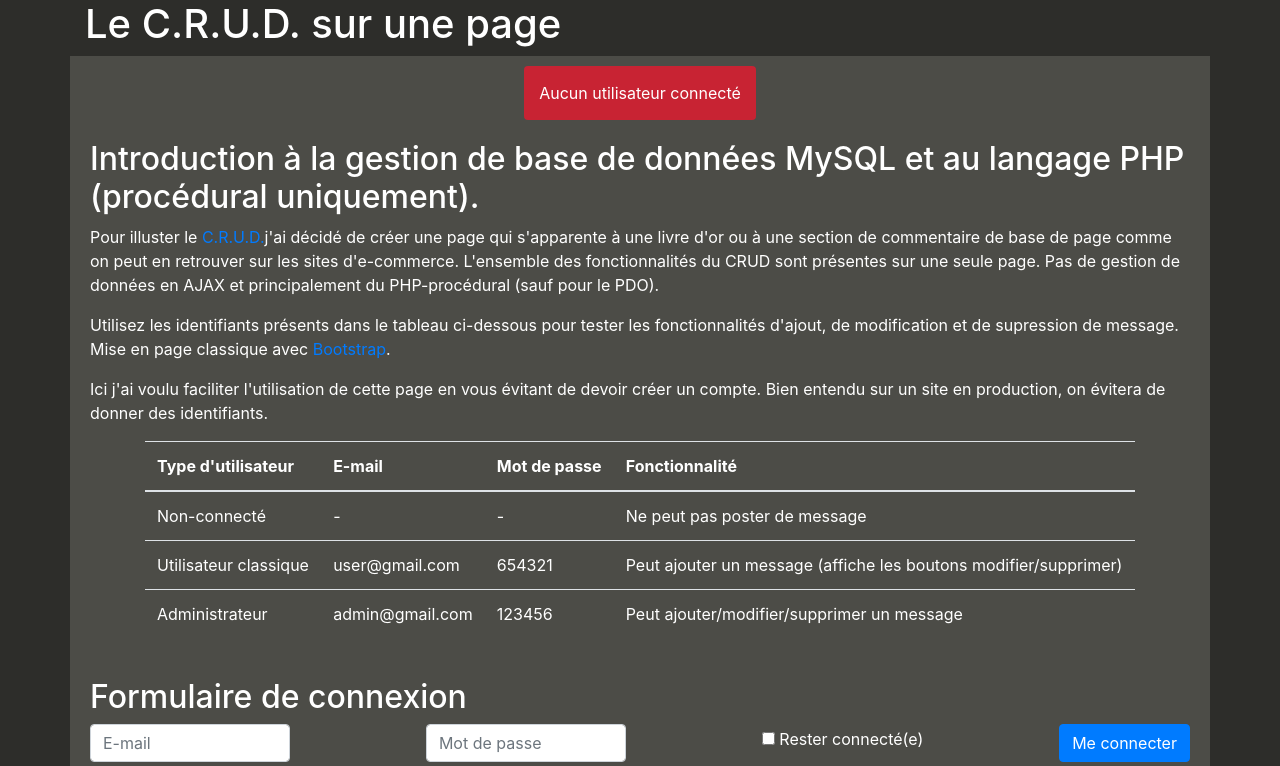
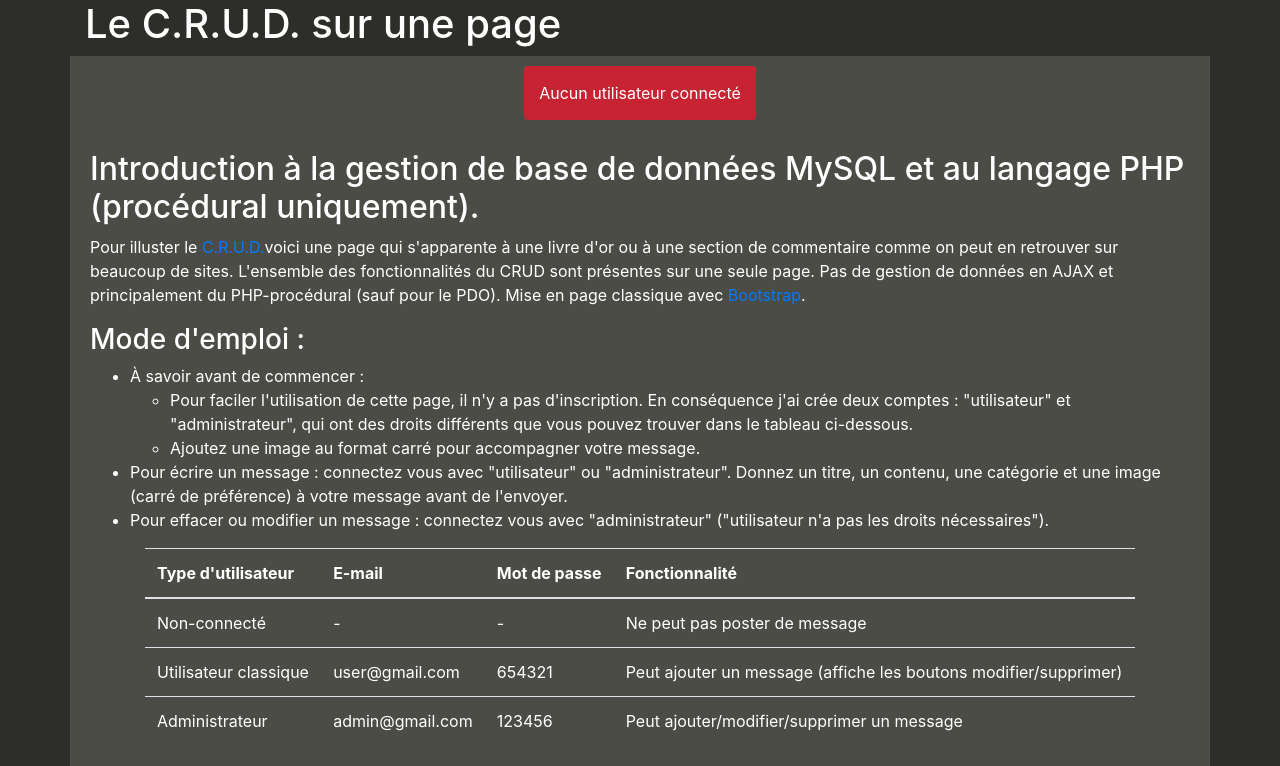
Before and after one commit to MM12300/Projet-3, a PHP site: page / in a window 1280 px wide. Shown: the top 766 px of the page. Run offline with PHP 8.4, Linux system fonts and the light colour scheme; data comes from the database, SQL or seed files in the repository; data that the repository does not hold is empty.

Commit message:
mise en page des erreurs

```diff
--- a/index.php
+++ b/index.php
@@ -1,6 +1,4 @@
 <!-- Toute information relative à ce projet (commentaires du code) trouvable dans le projet blog -->
-
-
 
 <?php
 $title = '';
@@ -11,12 +9,6 @@ $alertAdminRequired = '';
 $connected = '';
 $alertConnexion = '';
 $erreurs = [];
-
-//die(var_dump($_SESSION['errors']));
-
-
-
-
 
 //SESSION
 session_start();
@@ -270,7 +262,6 @@ if (isset($_GET['edit']) && !empty($_GET['edit'])) {
         } else {
             header('Location: index.php');
             $erreurs[] = "Vous ne pouvez pas effectuer cette action car vous n'êtes pas administrateur";
-
         }
     }
     //************************************************************************************************************************************************************************************************** */
@@ -295,7 +286,7 @@ if (isset($_GET['edit']) && !empty($_GET['edit'])) {
                     }
 
                     //***CONDITION : content should be 30chars minimum
-                if ((strlen($titre) < 3) || (strlen($contenu) > 30)) {
+                    if ((strlen($titre) < 3) || (strlen($titre) > 30)) {
                         $erreurs[] = "Le titre doit contenir entre 3 et 30 caractères";
                     }
 
@@ -326,12 +317,13 @@ if (isset($_GET['edit']) && !empty($_GET['edit'])) {
                                 echo "Le fichier a été uploadé";
                             }
                             thumb(300, $image_name);
+                        } else {
+                            $erreurs[] = "Vous devez ajouter une image pour accompagner votre message";
                         }
                     }
 
 
-
-                    if (isset($errors)) {
+                    if ($erreurs == null) {
                         ////*****CREATE : `messages_categories` */
                         $sql = 'INSERT INTO `messages` (`title`,`content`, `featured_image`, `users_id`) VALUES (:titre, :contenu, :image, :user_id);';
                         $query = $db->prepare($sql); //Prepare method
@@ -352,7 +344,7 @@ if (isset($_GET['edit']) && !empty($_GET['edit'])) {
 
                         header('Location: index.php');
                     };
-                }else {
+                } else {
                     $erreurs[] = "Attention il faut indiquer un titre, des catégories et un contenu pour écrire un message2";
                 }
             } else {
@@ -380,17 +372,10 @@ if (isset($_GET['edit']) && !empty($_GET['edit'])) {
 </head>
 
 <body class="container">
+    <!--* *************************************** TITLE -->
     <h1>Le C.R.U.D. sur une page</h1>
     <header class="row">
-        <!-- ----------------- ERRORS -->
-
-
-        <?php if (!empty($erreurs)) : ?>
-        <?php foreach ($erreurs as $erreur) : ?>
-        <div> Attention vous avez un problème : <?= $erreur ?> </div>
-        <?php endforeach; ?>
-        <?php endif; ?>
-
+        <!-- -----------------WHO IS CONNECTED -------------------------->
         <?php
         if (isset($_SESSION)) : ?>
         <?php
@@ -398,12 +383,12 @@ if (isset($_GET['edit']) && !empty($_GET['edit'])) {
         <?php
                 $roles = json_decode($_SESSION['user']['roles']);
                 if (in_array('ROLE_ADMIN', $roles) || in_array('ROLE_USER', $roles)) : ?>
-        <div id="alerts">
+        <div class="alerts">
             <p><?= $_SESSION['user']['name'] ?> est connecté</p>
         </div>
         <?php endif ?>
         <?php else : ?>
-        <div id="alerts">
+        <div class="alerts">
             <p>Aucun utilisateur connecté</p>
         </div>
         <?php endif ?>
@@ -412,9 +397,29 @@ if (isset($_GET['edit']) && !empty($_GET['edit'])) {
 
         <div id="intro">
             <h2>Introduction à la gestion de base de données MySQL et au langage PHP (procédural uniquement).</h2>
-            <p>Pour illuster le <a href="https://en.wikipedia.org/wiki/Create,_read,_update_and_delete">C.R.U.D.</a>j'ai décidé de créer une page qui s'apparente à une livre d'or ou à une section de commentaire de base de page comme on peut en retrouver sur les sites d'e-commerce. L'ensemble des fonctionnalités du CRUD sont présentes sur une seule page. Pas de gestion de données en AJAX et principalement du PHP-procédural (sauf pour le PDO).</p>
-            <p>Utilisez les identifiants présents dans le tableau ci-dessous pour tester les fonctionnalités d'ajout, de modification et de supression de message. Mise en page classique avec <a href="https://getbootstrap.com">Bootstrap</a>.</p>
-            <p>Ici j'ai voulu faciliter l'utilisation de cette page en vous évitant de devoir créer un compte. Bien entendu sur un site en production, on évitera de donner des identifiants. </p>
+            <p>Pour illuster le <a href="https://en.wikipedia.org/wiki/Create,_read,_update_and_delete">C.R.U.D.</a>voici une page qui s'apparente à une livre d'or ou à une section de commentaire comme on peut en retrouver sur beaucoup de sites. L'ensemble des fonctionnalités du CRUD sont présentes sur une seule page. Pas de gestion de données en AJAX et principalement du PHP-procédural (sauf pour le PDO). Mise en page classique avec <a href="https://getbootstrap.com">Bootstrap</a>.</p>
+            <h3>Mode d'emploi : </h3>
+            <ul>
+                <li>
+                    À savoir avant de commencer :
+                    <ul>
+                        <li>
+                            Pour faciler l'utilisation de cette page, il n'y a pas d'inscription. En conséquence j'ai crée deux comptes : "utilisateur" et "administrateur", qui ont des droits différents que vous pouvez trouver dans le tableau ci-dessous.
+                        </li>
+                        <li>
+                            Ajoutez une image au format carré pour accompagner votre message.
+                        </li>
+                    </ul>
+                </li>
+                <li>
+                    Pour écrire un message : connectez vous avec "utilisateur" ou "administrateur". Donnez un titre, un contenu, une catégorie et une image (carré de préférence) à votre message avant de l'envoyer.
+                </li>
+                <li>
+                    Pour effacer ou modifier un message : connectez vous avec "administrateur" ("utilisateur n'a pas les droits nécessaires").
+                </li>
+            </ul>
+            <!-- <p>Mode d'emploi : Utilisez les identifiants présents dans le tableau ci-dessous pour tester les fonctionnalités d'ajout, de modification et de supression de message.</p> -->
+            <!-- <p>Ici j'ai voulu faciliter l'utilisation de cette page en vous évitant de devoir créer un compte. Bien entendu sur un site en production, on évitera de donner des identifiants. </p> -->
             <div class="d-flex justify-content-center">
                 <table class="table tableau">
                     <thead>
@@ -465,19 +470,7 @@ if (isset($_GET['edit']) && !empty($_GET['edit'])) {
                     <input type="checkbox" name="remember" id="remember">
                     <label for="remember">Rester connecté(e)</label>
                 </div>
-
-
-                <!----------------------------- REFAIRE LE BOUTON DE DÉCONNEXION ------------------------------>
-                <!----------------------------- REFAIRE LE BOUTON DE DÉCONNEXION ------------------------------>
-                <!----------------------------- REFAIRE LE BOUTON DE DÉCONNEXION ------------------------------>
-                <!----------------------------- REFAIRE LE BOUTON DE DÉCONNEXION ------------------------------>
-                <!----------------------------- REFAIRE LE BOUTON DE DÉCONNEXION ------------------------------>
-                <!----------------------------- REFAIRE LE BOUTON DE DÉCONNEXION ------------------------------>
-                <!----------------------------- REFAIRE LE BOUTON DE DÉCONNEXION ------------------------------>
-                <!----------------------------- REFAIRE LE BOUTON DE DÉCONNEXION ------------------------------>
-                <!----------------------------- REFAIRE LE BOUTON DE DÉCONNEXION ------------------------------>
-                <!----------------------------- REFAIRE LE BOUTON DE DÉCONNEXION ------------------------------>
-
+                <!-- CONNECT AND DISCONNECT BUTTONS -->
                 <?php
                 if (isset($_SESSION)) : ?>
                 <?php
@@ -490,21 +483,6 @@ if (isset($_GET['edit']) && !empty($_GET['edit'])) {
                 <?php endif ?>
                 <button class="btn btn-primary" name="connect">Me connecter</button>
                 <?php endif ?>
-                <!----------------------------- REFAIRE LE BOUTON DE DÉCONNEXION ------------------------------>
-                <!----------------------------- REFAIRE LE BOUTON DE DÉCONNEXION ------------------------------>
-                <!----------------------------- REFAIRE LE BOUTON DE DÉCONNEXION ------------------------------>
-                <!----------------------------- REFAIRE LE BOUTON DE DÉCONNEXION ------------------------------>
-                <!----------------------------- REFAIRE LE BOUTON DE DÉCONNEXION ------------------------------>
-                <!----------------------------- REFAIRE LE BOUTON DE DÉCONNEXION ------------------------------>
-                <!----------------------------- REFAIRE LE BOUTON DE DÉCONNEXION ------------------------------>
-                <!----------------------------- REFAIRE LE BOUTON DE DÉCONNEXION ------------------------------>
-                <!----------------------------- REFAIRE LE BOUTON DE DÉCONNEXION ------------------------------>
-                <!----------------------------- REFAIRE LE BOUTON DE DÉCONNEXION ------------------------------>
-
-
-
-
-
             </form>
         </section>
         <!-- NEW MESSAGE FORM ***************************************    Input to  `messages` -->
@@ -516,6 +494,16 @@ if (isset($_GET['edit']) && !empty($_GET['edit'])) {
                         echo "Modifier votre message";
                     };
                     ?></h2>
+                <!-- ----------------- ERRORS -->
+                <?php if (!empty($erreurs)) : ?>
+                <div class="alerts">
+                <ul>Attention  :
+                    <?php foreach ($erreurs as $erreur) : ?>
+                    <li><?= $erreur ?></li>
+                    <?php endforeach; ?>
+                    </ul>
+                </div>
+                <?php endif; ?>
                 <form method="post" enctype="multipart/form-data">
                     <div class="input-group input_msg">
                         <input class="form-control" type="text" id="titre" name="titre" placeholder="<?php if (!$message) {
@@ -560,7 +548,7 @@ if (isset($_GET['edit']) && !empty($_GET['edit'])) {
                             <!-- RAJOUTER UNE CONDITION SUR LE SELECT -->
                             <!-- RAJOUTER UNE CONDITION SUR LE SELECT -->
                             <!-- RAJOUTER UNE CONDITION SUR LE SELECT -->
-                            <select id="categories" name="categories"<?= $selected ?>>
+                            <select id="categories" name="categories" <?= $selected ?>>
                                 <option type="text" value="5">Choisir une catégorie</option>
                                 <!-- Creating a list of categories  -->
                                 <?php foreach ($categories as $categorie) : ?>
--- a/style.css
+++ b/style.css
@@ -6,7 +6,7 @@
     padding:0;
 }
 
-#alerts p{
+.alerts p{
     margin:0;
 }
 
@@ -22,6 +22,10 @@ body{
 
 header, main, .row, .col{
     background-color:#4C4C47;
+}
+
+.alerts ul{
+    margin:0;
 }
 
 .input_connect{
@@ -61,7 +65,7 @@ header, main, .row, .col{
     padding-left:20px;
 }
 
-#alerts{
+.alerts{
     color: #fff;
     background-color: #c82333;
     border-color: #bd2130;
@@ -72,5 +76,6 @@ header, main, .row, .col{
     justify-content:center;
     margin:auto;
     margin-top:10px;
+    margin-bottom:10px;
     padding:15px;
 }
```
Also changed, not shown: uploads/0a4b2db34b8fb44b2792169928d9c23d-300x300.jpeg (renamed from uploads/de77456169649488b063be0514cdd951-300x300.jpeg), uploads/0a4b2db34b8fb44b2792169928d9c23d.jpeg (renamed from uploads/de77456169649488b063be0514cdd951.jpeg), uploads/1875454eb247fd4d22f53a3eafa8e306-300x300.png (added), uploads/1875454eb247fd4d22f53a3eafa8e306.png (added), uploads/e3ba4f63838558e1f498bb1a4b686cc4-300x300.jpeg (deleted), uploads/e3ba4f63838558e1f498bb1a4b686cc4.jpeg (deleted). Lines whose indentation alone changed are shown as unchanged.
